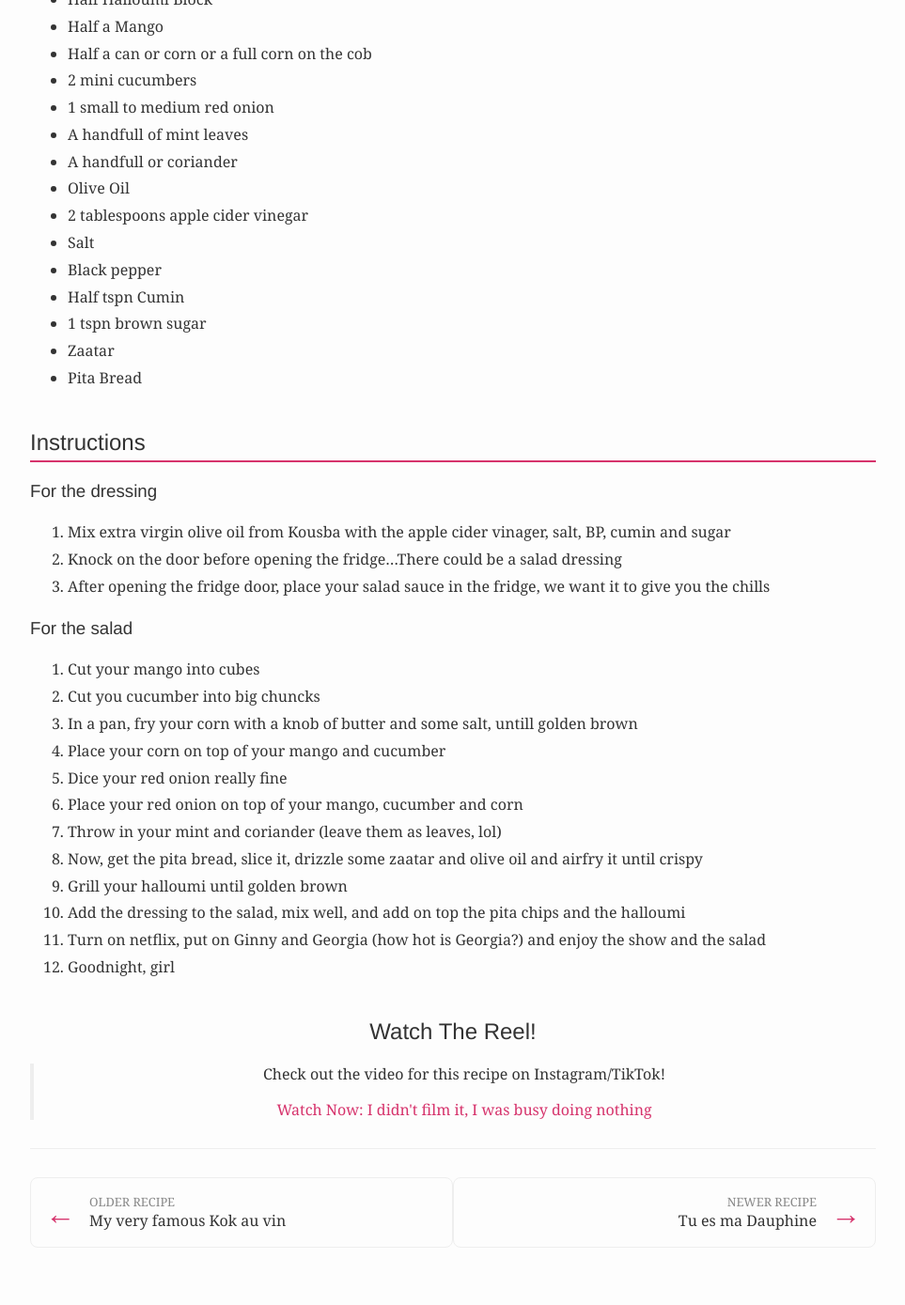
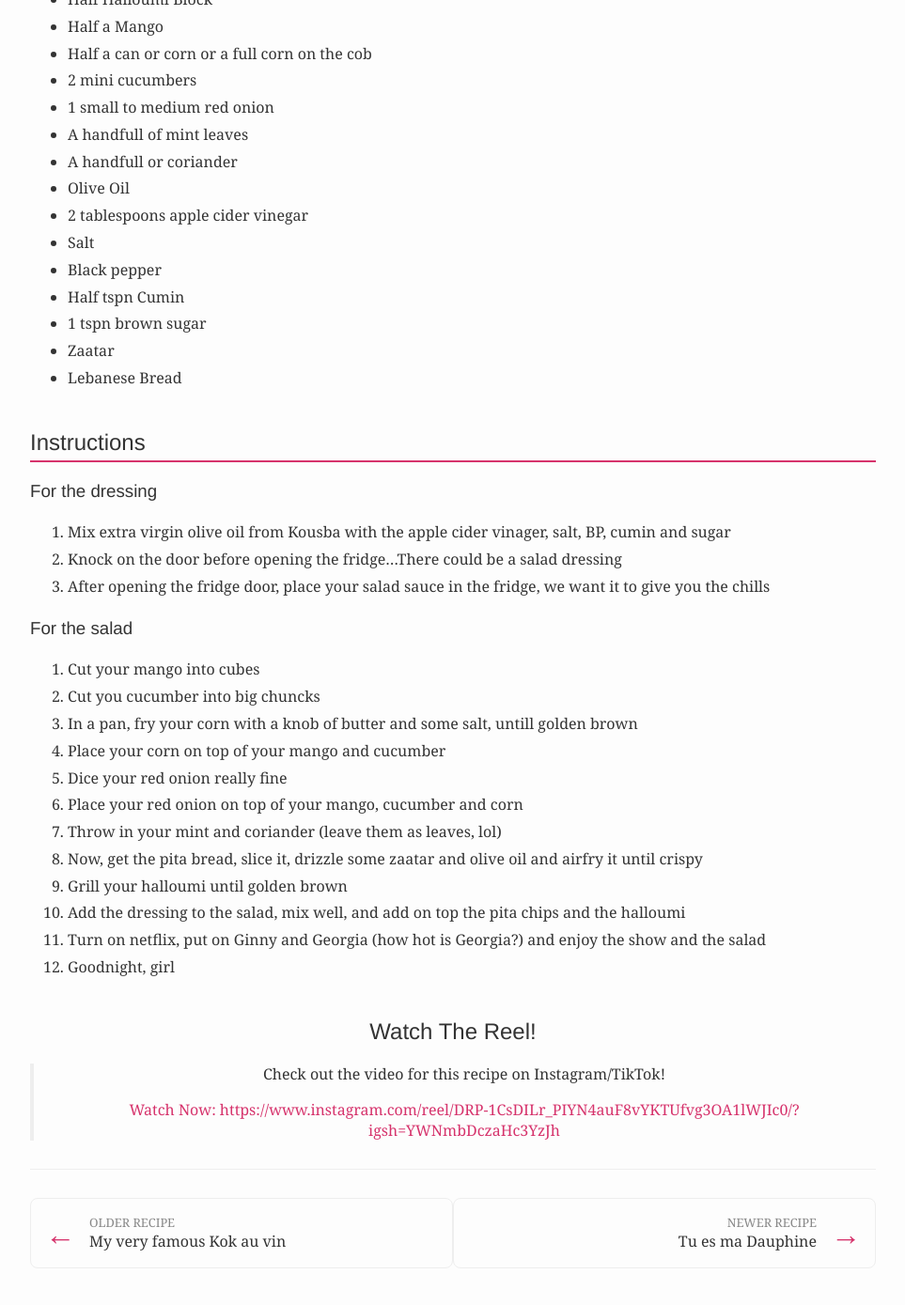
Before and after one commit to AntiLibrary5/nicools-kitchen, a Jekyll site: the page built from _posts/2025-11-22-Hallumi-mango-salad.md, in a window 1280 px wide and 1400 px high, scrolled down 936 px. Shown: the top 1389 px of the window at 94% size, without its empty margins (158-1121 px from the left). Built offline with Jekyll 4.4.1, drawn with Linux system fonts in a browser that asks for light colours.

Commit message:
halloumi mnago salad updates

```diff
--- a/_posts/2025-11-22-Hallumi-mango-salad.md
+++ b/_posts/2025-11-22-Hallumi-mango-salad.md
@@ -5,7 +5,7 @@ image: /assets/images/Halloumi-Mango-Salad.jpg
 prep_time: "A lot"
 cook_time: "No cooqueen"
 servings: "Moi"
-video_link: "I didn't film it, I was busy doing nothing"
+video_link: "https://www.instagram.com/reel/DRP-1CsDILr_PIYN4auF8vYKTUfvg3OA1lWJIc0/?igsh=YWNmbDczaHc3YzJh"
 tags: [Vegetarian]
 ---
 
@@ -27,7 +27,7 @@ Last night, I came back from work with some cravings. Craving that my country be
 * Half tspn Cumin
 * 1 tspn brown sugar
 * Zaatar
-* Pita Bread
+* Lebanese Bread
 
 
 ## Instructions
```
Also changed, not shown: _posts/2025-11-22-slata-meshwi.md (+1 -1 lines).
